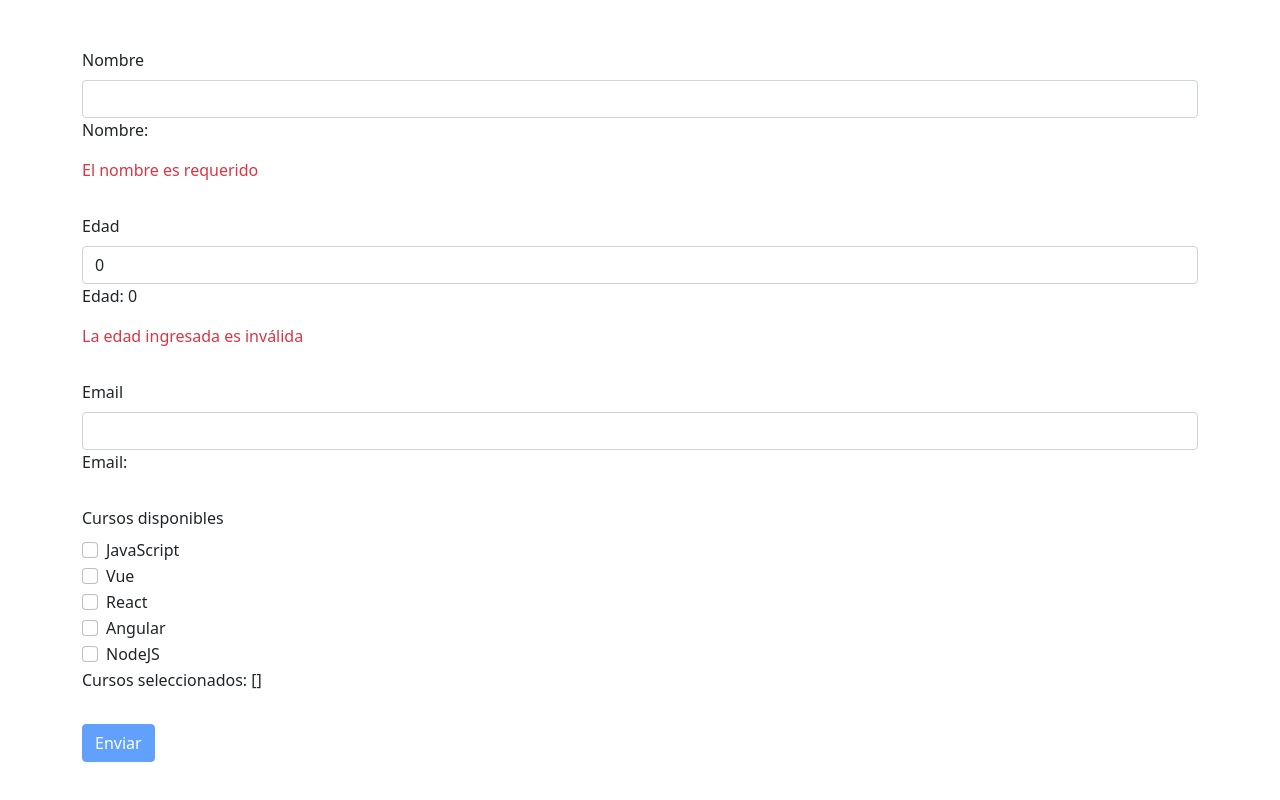
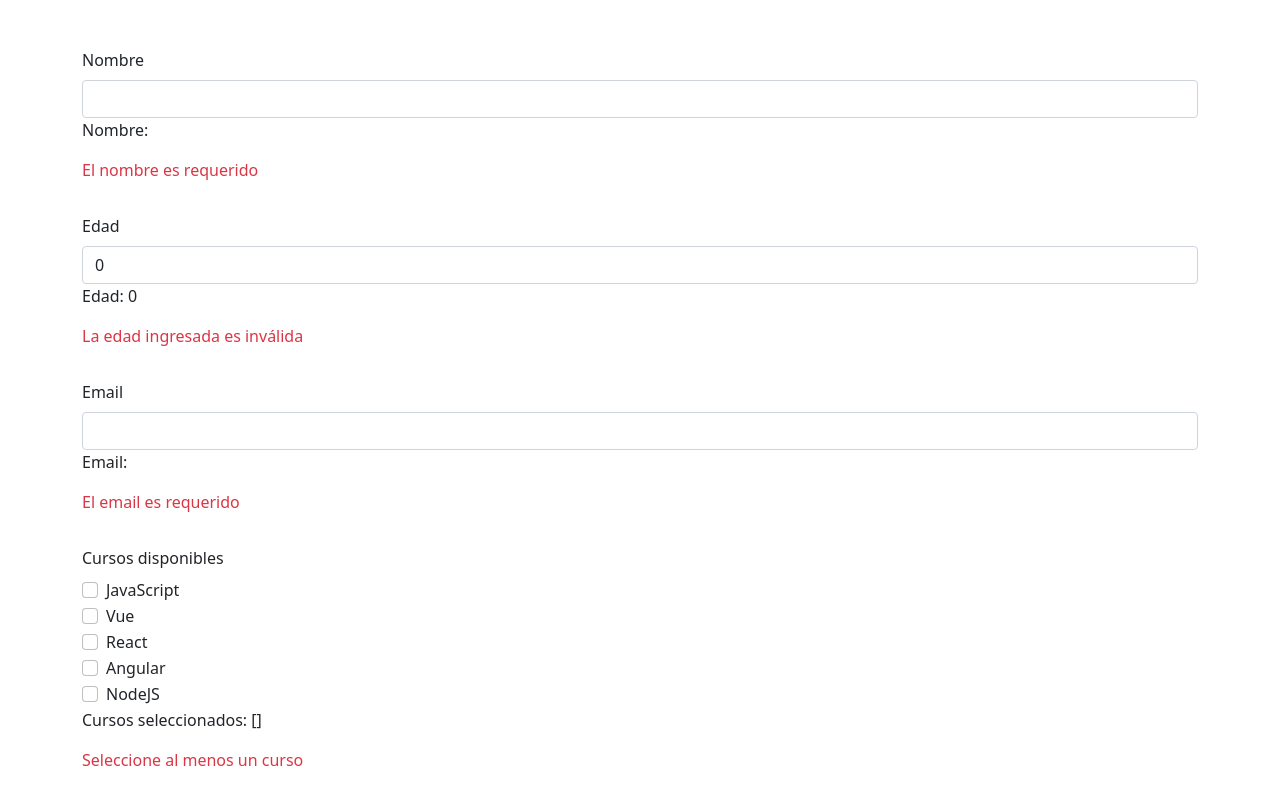
Before and after one commit to pazspera/vue-desafio-04, a Vue app: page / in a window 1280 px wide. Shown: the top 800 px of the page. Built offline with nearby package versions, Linux system fonts and the light colour scheme.

Commit message:
agregué validaciones de campos email y selectedCourses

```diff
--- a/src/components/FormWeb.vue
+++ b/src/components/FormWeb.vue
@@ -25,6 +25,7 @@
           <label for="email" class="form-label">Email</label>
           <input type="email" name="email" class="form-control" v-model="form.email" />
           <p>Email: {{ form.email }}</p>
+          <p v-if="$v.form.email.$invalid" class="text-danger">El email es requerido</p>
         </div>
       </div>
       <!-- Cursos -->
@@ -36,6 +37,7 @@
             <label :for="course.id" class="form-check-label">{{ course.name }}</label>
           </div>
           <p>Cursos seleccionados: {{ form.selectedCourses }}</p>
+          <p v-if="$v.form.selectedCourses.$invalid" class="text-danger">Seleccione al menos un curso</p>
         </div>
       </div>
       <!-- Submit -->
@@ -45,7 +47,7 @@
 </template>
 
 <script>
-import { required, integer, between } from "vuelidate/lib/validators";
+import { required, integer, between, email } from "vuelidate/lib/validators";
 
 export default {
   name: "FormWeb",
@@ -91,6 +93,13 @@ export default {
         integer,
         between: between(18, 120),
       },
+      email: {
+        required,
+        email
+      },
+      selectedCourses: {
+        required
+      }
     },
   },
   methods: {
```
